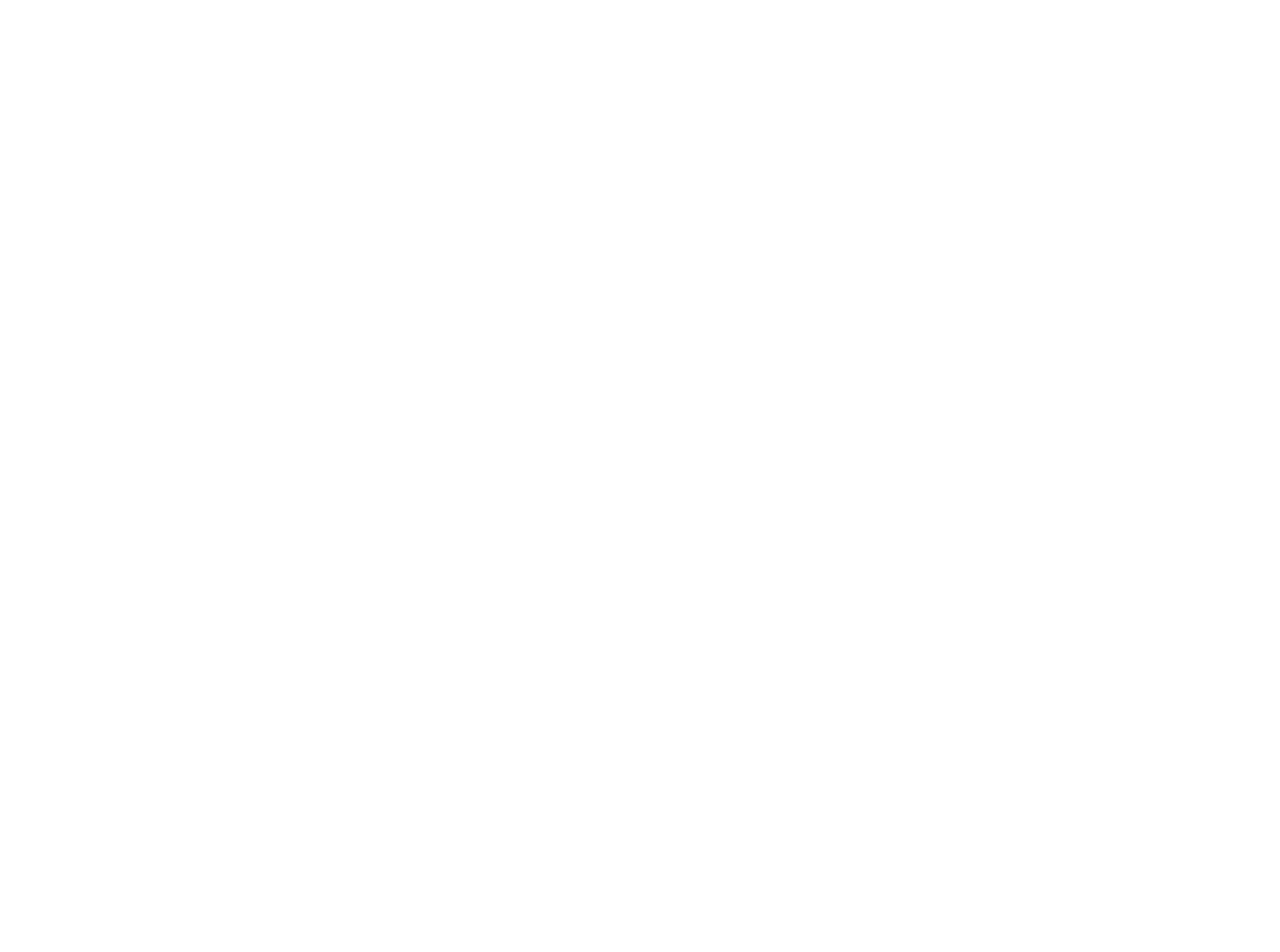
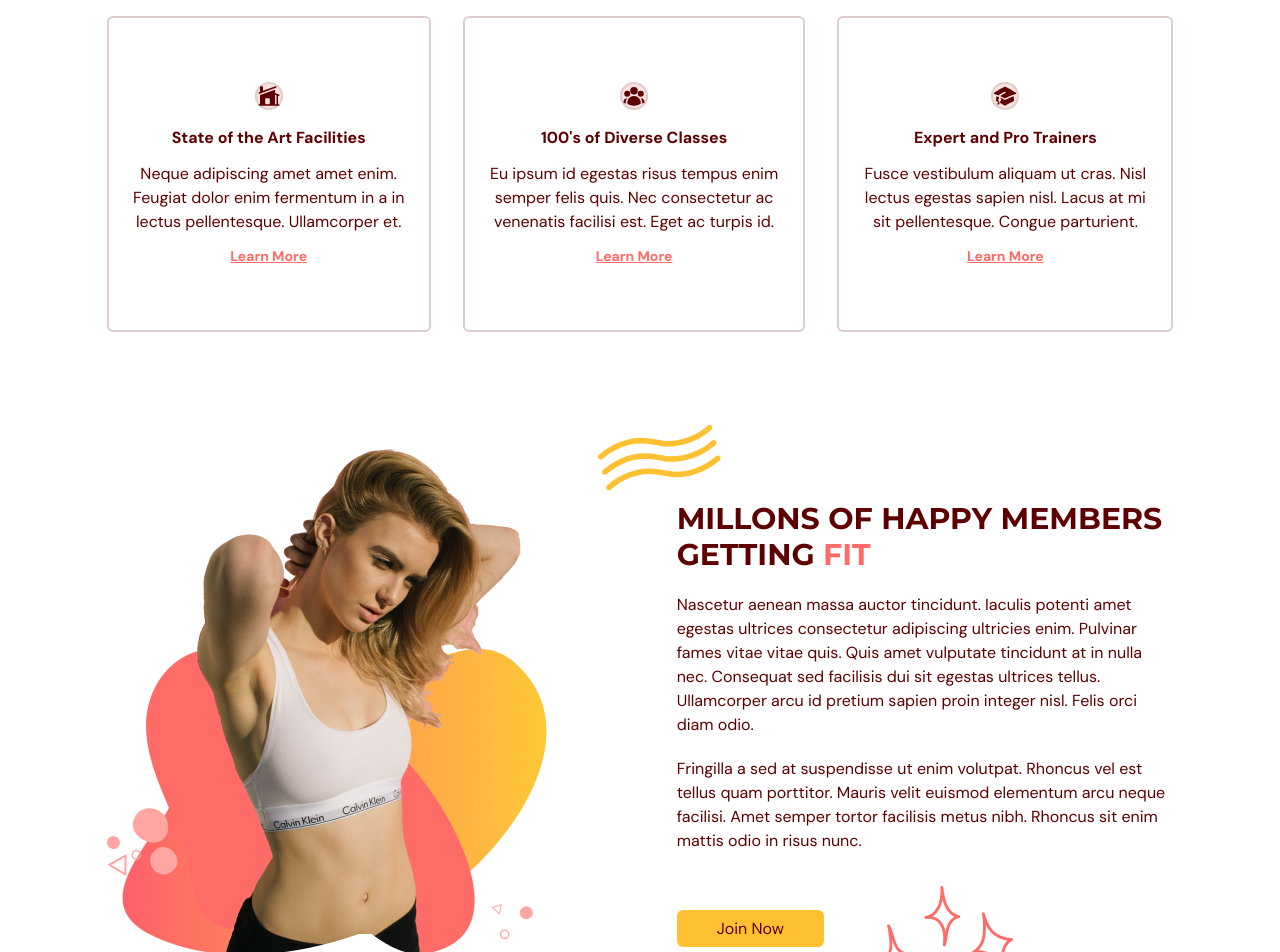
Before and after one commit to Ghosthard117/fitnessSite, a React (Vite) app: page / in a window 1280 px wide. Shown: the part 1020-1972 px from the top of the page. Before the commit the page ends 823 px from the top, so only its background shows below. Built offline with nearby package versions, Linux system fonts and the light colour scheme.

Commit message:
Add Benefits page

```diff
--- a/src/App.tsx
+++ b/src/App.tsx
@@ -2,6 +2,7 @@
 import Navbar from '@/scenes/navbar/Navbar'
 import { SelectedPage } from './shared/types'
 import Home from './scenes/home/Home'
+import Benefits from './scenes/benefits'
 
 function App () {
   const [selectedPage, setSelectedPage] = useState<SelectedPage>(SelectedPage.Home)
@@ -32,6 +33,9 @@
       <Home
         setSelectedPage={setSelectedPage}
       />
+      <Benefits
+        setSelectedPage={setSelectedPage}
+      />
     </div>
   )
 }
--- a/src/scenes/benefits/Benefit.tsx
+++ b/src/scenes/benefits/Benefit.tsx
@@ -0,0 +1,52 @@
+import { SelectedPage } from '@/shared/types'
+import { motion } from 'framer-motion'
+import AnchorLink from 'react-anchor-link-smooth-scroll'
+
+interface Props {
+  icon: JSX.Element
+  title: string
+  description: string
+  setSelectedPage: (value: SelectedPage) => void
+}
+
+const childVariant = {
+  hidden: { opacity: 0, scale: 0.9 },
+  visible: { opacity: 1, scale: 1 }
+}
+
+const Benefit = ({
+  icon,
+  title,
+  description,
+  setSelectedPage
+}: Props) => {
+  return (
+    <motion.div
+      className='mt-5 rounded-md border-2 border-gray-100 px-5 py-16 text-center'
+      variants={childVariant}
+    >
+      <div
+        className='mb-4 flex justify-center'
+      >
+        <div
+          className='rounded-full border-2 border-gray-100 bg-primary-100'
+        >
+          {icon}
+        </div>
+      </div>
+
+      <h4 className='font-bold'>{title}</h4>
+      <p className='my-3'>{description}</p>
+
+      <AnchorLink
+        className="text-sm font-bold text-primary-500 underline hover:text-secondary-500"
+        onClick={() => { setSelectedPage(SelectedPage.ContactUs) }}
+        href={`#${SelectedPage.ContactUs}`}
+      >
+        <p>Learn More</p>
+      </AnchorLink>
+    </motion.div>
+  )
+}
+
+export default Benefit
--- a/src/scenes/benefits/index.tsx
+++ b/src/scenes/benefits/index.tsx
@@ -0,0 +1,181 @@
+import HText from '@/shared/HText'
+import { type BenefitType, SelectedPage } from '@/shared/types'
+import {
+  HomeModernIcon,
+  UserGroupIcon,
+  AcademicCapIcon
+} from '@heroicons/react/24/solid'
+import { motion } from 'framer-motion'
+import Benefit from './Benefit'
+import BenefitsPageGraphic from '@/assets/BenefitsPageGraphic.png'
+import ActionButton from '@/shared/ActionButton'
+
+const benefits: BenefitType[] = [
+  {
+    icon: <HomeModernIcon className="h-6 w-6" />,
+    title: 'State of the Art Facilities',
+    description:
+      'Neque adipiscing amet amet enim. Feugiat dolor enim fermentum in a in lectus pellentesque. Ullamcorper et.'
+  },
+  {
+    icon: <UserGroupIcon className="h-6 w-6" />,
+    title: "100's of Diverse Classes",
+    description:
+      'Eu ipsum id egestas risus tempus enim semper felis quis. Nec consectetur ac venenatis facilisi est. Eget ac turpis id.'
+  },
+  {
+    icon: <AcademicCapIcon className="h-6 w-6" />,
+    title: 'Expert and Pro Trainers',
+    description:
+      'Fusce vestibulum aliquam ut cras. Nisl lectus egestas sapien nisl. Lacus at mi sit pellentesque. Congue parturient.'
+  }
+]
+
+const container = {
+  hidden: {},
+  visible: {
+    transition: { staggerChildren: 0.2 }
+  }
+}
+
+interface Props {
+  setSelectedPage: (value: SelectedPage) => void
+}
+
+const Benefits = ({ setSelectedPage }: Props) => {
+  return (
+    <section
+      id='benefits'
+      className='mx-auto min-h-full w-5/6 py-20'
+    >
+      <motion.div
+        onViewportEnter={() => { setSelectedPage(SelectedPage.Benefits) }}
+      >
+        {/* HEADER */}
+        <motion.div
+          className="md:my-5 md:w-3/5"
+          initial="hidden"
+          whileInView="visible"
+          viewport={{ once: true, amount: 0.5 }}
+          transition={{ duration: 0.5 }}
+          variants={{
+            hidden: { opacity: 0, x: -50 },
+            visible: { opacity: 1, x: 0 }
+          }}
+        >
+          <HText>MORE THAN JUST A GYM.</HText>
+          <p
+            className='my-5 text-sm'
+          >
+            We provide world class fitness equipment, trainers and classes to
+            get you to your ultimate fitness goals with ease. We provide true
+            care into each and every member.
+          </p>
+        </motion.div>
+
+        {/* BENEFITS */}
+        <motion.div
+          className='md:flex items-center justify-between gap-8 mt-5'
+          initial="hidden"
+          whileInView="visible"
+          viewport={{ once: true, amount: 0.5 }}
+          variants={container}
+        >
+          {benefits.map((benefit: BenefitType) => (
+            <Benefit
+              key={benefit.title}
+              icon={benefit.icon}
+              title={benefit.title}
+              description={benefit.description}
+              setSelectedPage={setSelectedPage}
+            />
+          ))}
+        </motion.div>
+
+        {/* GRAPHICS AND DESCRIPTION */}
+        <div
+          className='mt-16 items-center justify-between gap-20 md:mt-28 md:flex'
+        >
+          {/* GRAPHIC */}
+          <img
+            alt='benefit-page-graphic'
+            src={BenefitsPageGraphic}
+            className='mx-auto'
+          />
+
+          {/* DESCRIPTION */}
+          <div>
+            {/* TITLE */}
+            <div
+              className='relative'
+            >
+              <div
+                className='before:absolute before:-top-20 before:-left-20 before:z-[1] before:content-abstractwaves'
+              >
+                <motion.div
+                  initial='hidden'
+                  whileInView='visible'
+                  viewport={{ once: true, amount: 0.5 }}
+                  transition={{ duration: 0.5 }}
+                  variants={{
+                    hidden: { opacity: 0, x: 50 },
+                    visible: { opacity: 1, x: 0 }
+                  }}
+                >
+                  <HText>
+                    MILLONS OF HAPPY MEMBERS GETTING{' '}
+                    <span className='text-primary-500'>FIT</span>
+                  </HText>
+                </motion.div>
+              </div>
+            </div>
+
+            {/* DESCRIPT */}
+            <motion.div
+              initial='hidden'
+              whileInView='visible'
+              viewport={{ once: true, amount: 0.5 }}
+              transition={{ delay: 0.2, duration: 0.5 }}
+              variants={{
+                hidden: { opacity: 0, x: 50 },
+                visible: { opacity: 1, x: 0 }
+              }}
+            >
+              <p className='my-5'>
+                Nascetur aenean massa auctor tincidunt. Iaculis potenti amet
+                egestas ultrices consectetur adipiscing ultricies enim. Pulvinar
+                fames vitae vitae quis. Quis amet vulputate tincidunt at in
+                nulla nec. Consequat sed facilisis dui sit egestas ultrices
+                tellus. Ullamcorper arcu id pretium sapien proin integer nisl.
+                Felis orci diam odio.
+              </p>
+              <p className='mb-5'>
+                Fringilla a sed at suspendisse ut enim volutpat. Rhoncus vel est
+                tellus quam porttitor. Mauris velit euismod elementum arcu neque
+                facilisi. Amet semper tortor facilisis metus nibh. Rhoncus sit
+                enim mattis odio in risus nunc.
+              </p>
+            </motion.div>
+
+            {/* BUTTON */}
+            <div
+              className='relative mt-16'
+            >
+              <div
+                className='before:absolute before:-bottom-20 before:right-40 before:z-[-1] before:content-sparkles'
+              >
+                <ActionButton
+                  setSelectedPage={setSelectedPage}
+                >
+                  Join Now
+                </ActionButton>
+              </div>
+            </div>
+          </div>
+        </div>
+      </motion.div>
+    </section>
+  )
+}
+
+export default Benefits
--- a/src/shared/HText.tsx
+++ b/src/shared/HText.tsx
@@ -0,0 +1,15 @@
+interface Props {
+  children: React.ReactNode
+}
+
+function HText ({ children }: Props) {
+  return (
+    <h1
+      className='basis-3/5 font-montserrat text-3xl font-bold'
+    >
+      {children}
+    </h1>
+  )
+}
+
+export default HText
--- a/src/shared/types.ts
+++ b/src/shared/types.ts
@@ -4,3 +4,9 @@
   OurClasses = 'ourclasses',
   ContactUs = 'contactus',
 }
+
+export interface BenefitType {
+  icon: JSX.Element
+  title: string
+  description: string
+}
```
